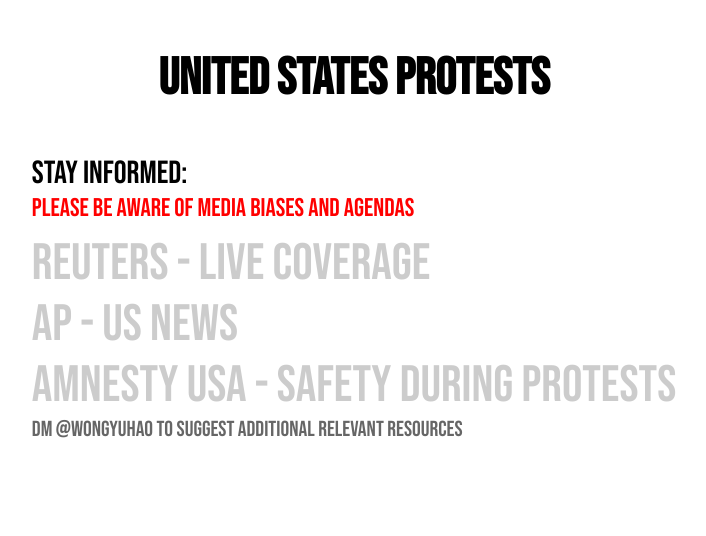
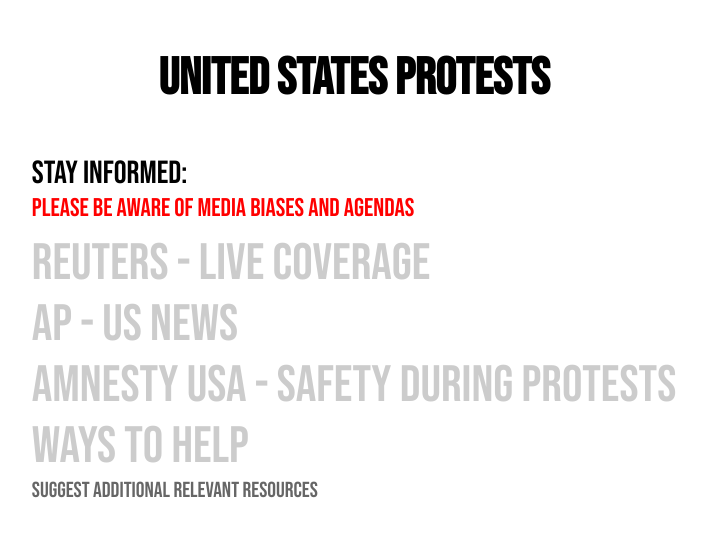
Before and after one commit to wongyuhao/wongyuhao.github.io, a plain HTML site: page awareness.html in a window 1280 px wide. Shown: the whole page, without its empty margins (294-1000 px from the left). Drawn offline with Linux system fonts and the light colour scheme.

Commit message:
added link
added https://blacklivesmatters.carrd.co/

```diff
--- a/awareness.html
+++ b/awareness.html
@@ -34,10 +34,15 @@
             <li>
                 <a class="links" href ="https://www.amnestyusa.org/pdfs/SafeyDuringProtest_F.pdf">Amnesty USA - Safety During Protests</a>
             </li>
+             <li>
+                <a class="links" href ="https://blacklivesmatters.carrd.co/">Ways to help</a>
+            </li>
 
             <li>
-                <a id="suggest" href="https://www.instagram.com/wongyuhao/">DM @wongyuhao to suggest additional relevant resources</p>
+                <a id="suggest" href="https://www.instagram.com/wongyuhao/">Suggest additional relevant resources</a>
             </li>
+
+
 
             </ul>
         </div>
```
